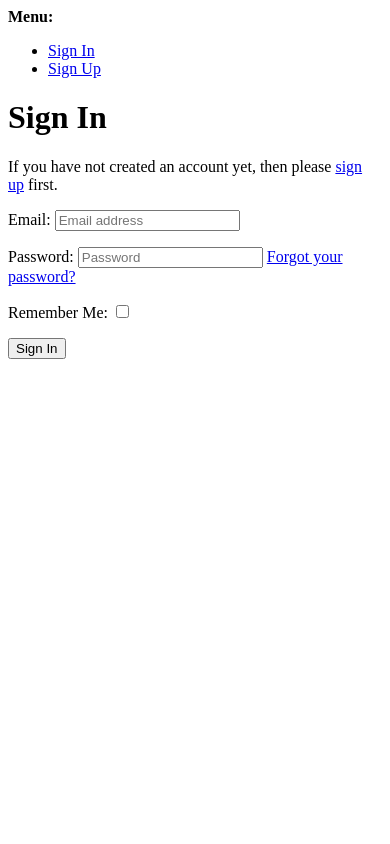
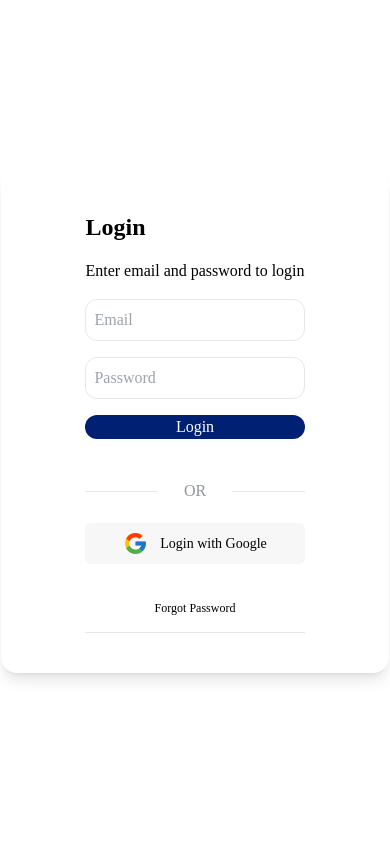
Before and after one commit to kinuthiajr/kanisaOS, a Django app: page /accounts/login/ in a window 390 px wide. Run offline with Django 5.2, Linux system fonts and the light colour scheme; style sheets or scripts are compiled from the project's sources; some libraries are stand-ins or nearby versions.

Commit message:
login in allauth

```diff
--- a/kanisa/settings.py
+++ b/kanisa/settings.py
@@ -161,7 +161,7 @@ ACCOUNT_EMAIL_REQUIRED = True
 #ACCOUNT_USERNAME_REQUIRED =
 ACCOUNT_AUTHENTICATION_METHOD = 'email'
 ACCOUNT_EMAIL_VERIFICATION = 'mandatory'
-LOGIN_REDIRECT_URL = 'home'
+LOGIN_REDIRECT_URL = '/home/'
 ACCOUNT_LOGOUT_REDIRECT = '/'
 
 SITE_ID = 1
--- a/kiongozi/templates/account/login.html
+++ b/kiongozi/templates/account/login.html
@@ -1,36 +1,59 @@
-{% extends "account/base_entrance.html" %}
-{% load i18n %}
-{% load allauth account %}
-{% block head_title %}
-    {% trans "Sign In" %}
-{% endblock head_title %}
-{% block content %}
-    {% element h1 %}
-        {% trans "Sign In" %}
-    {% endelement %}
-    <p>
-        {% blocktrans %}If you have not created an account yet, then please
-    <a href="{{ signup_url }}">sign up</a> first.{% endblocktrans %}
-    </p>
-    {% url 'account_login' as login_url %}
-    {% element form form=form method="post" action=login_url tags="entrance,login" %}
-        {% slot body %}
-            {% csrf_token %}
-            {% element fields form=form unlabeled=True %}
-            {% endelement %}
-            {% if redirect_field_value %}
-                <input type="hidden"
-                       name="{{ redirect_field_name }}"
-                       value="{{ redirect_field_value }}" />
-            {% endif %}
-        {% endslot %}
-        {% slot actions %}
-            {% element button type="submit" tags="prominent,login" %}
-                {% trans "Sign In" %}
-            {% endelement %}
-        {% endslot %}
-    {% endelement %}
-    {% if SOCIALACCOUNT_ENABLED %}
-        {% include "socialaccount/snippets/login.html" with page_layout="entrance" %}
-    {% endif %}
-{% endblock content %}
+
+{% load static tailwind_tags %}
+{% load static %}
+<!DOCTYPE html>
+<html lang="en">
+<head>
+    <meta charset="UTF-8">
+    <meta name="viewport" content="width=device-width, initial-scale=1.0">
+    {%tailwind_css%}
+    <link integrity="sha512-iBBXm8fW90+nuLcSKlbmrPcLa0OT92xO1BIsZ+ywDWZCvqsWgccV3gFoRBv0z+8dLJgyAHIhR35VZc2oM/gI1w=="
+      crossorigin="anonymous"
+      referrerpolicy="no-referr" >
+    <title>login</title>
+</head>
+<body class="font-Poppins">
+    <!---------login form------------->
+    <section class="bg-grey flex flex-column items-center justify-center h-screen">
+        <!------form container------->
+        <div class="bg-grey-100 rounded-2xl shadow-lg max-w-3xl p-5 items-center justify-center flex px-16">
+            <div class="sm:w-1/2 p-5">
+                <h2 class="font-bold text-2xl">Login</h2>
+                <p class="text-ms mt-4">Enter email and password to login </p>
+                <form method="post"  action="{% url 'account_login' %}" class="flex flex-col gap-4 mt-4">
+                    {% csrf_token %}
+                    {{ form.non_field_errors }}
+                    <input class="p-2 rounded-xl border" type="email" name="login" placeholder="Email" value="{{ form.login.value|default:'' }}" required>
+                    <input class="p-2 rounded-xl border" type="password" name="password" placeholder="Password" value="{{ form.password.value|default:'' }}" required>
+
+                    <button class="bg-[#002074] rounded-xl text-white" >Login</button>
+                </form>
+                <div class="mt-10 grid grid-cols-3 items-center text-bookmark-grey">
+                    <hr class="border-grey">
+                    <p class="text-center">OR</p>
+                    <hr class="border-grey">
+                </div>
+                <div class="text-center mt-2 text-sm" >
+                    <button
+                        class="bg-bookmark-white rounded-md w-full mt-5 flex items-center justify-center text-sm py-2">
+                        <svg class="mr-3" xmlns="http://www.w3.org/2000/svg" viewBox="0 0 48 48" width="25px">
+                        <path fill="#FFC107" d="M43.611,20.083H42V20H24v8h11.303c-1.649,4.657-6.08,8-11.303,8c-6.627,0-12-5.373-12-12c0-6.627,5.373-12,12-12c3.059,0,5.842,1.154,7.961,3.039l5.657-5.657C34.046,6.053,29.268,4,24,4C12.955,4,4,12.955,4,24c0,11.045,8.955,20,20,20c11.045,0,20-8.955,20-20C44,22.659,43.862,21.35,43.611,20.083z" />
+                        <path fill="#FF3D00" d="M6.306,14.691l6.571,4.819C14.655,15.108,18.961,12,24,12c3.059,0,5.842,1.154,7.961,3.039l5.657-5.657C34.046,6.053,29.268,4,24,4C16.318,4,9.656,8.337,6.306,14.691z" />
+                        <path fill="#4CAF50" d="M24,44c5.166,0,9.86-1.977,13.409-5.192l-6.19-5.238C29.211,35.091,26.715,36,24,36c-5.202,0-9.619-3.317-11.283-7.946l-6.522,5.025C9.505,39.556,16.227,44,24,44z" />
+                        <path fill="#1976D2" d="M43.611,20.083H42V20H24v8h11.303c-0.792,2.237-2.231,4.166-4.087,5.571c0.001-0.001,0.002-0.001,0.003-0.002l6.19,5.238C36.971,39.205,44,34,44,24C44,22.659,43.862,21.35,43.611,20.083z" />
+                        </svg>
+                        Login with Google
+                    </button>
+
+                    <p class="mt-5 text-xs border-b py-4">Forgot Password</p>
+
+                </div>
+            </div>
+            <!-------img-------->
+            <div class="md:block hidden w-1/2 ">
+                <img src="{% static 'img/login.jpg' %}" class="rounded-2xl" alt="">
+            </div>
+        </div>
+    </section>
+</body>
+</html>
--- a/kiongozi/templates/account/signup.html
+++ b/kiongozi/templates/account/signup.html
@@ -40,7 +40,6 @@
                 <div class="text-center mt-2 text-sm" >
                     <button
                         class="bg-bookmark-white rounded-md w-full mt-5 flex items-center justify-center text-sm py-2">
-
                         <svg class="mr-3" xmlns="http://www.w3.org/2000/svg" viewBox="0 0 48 48" width="25px">
                         <path fill="#FFC107" d="M43.611,20.083H42V20H24v8h11.303c-1.649,4.657-6.08,8-11.303,8c-6.627,0-12-5.373-12-12c0-6.627,5.373-12,12-12c3.059,0,5.842,1.154,7.961,3.039l5.657-5.657C34.046,6.053,29.268,4,24,4C12.955,4,4,12.955,4,24c0,11.045,8.955,20,20,20c11.045,0,20-8.955,20-20C44,22.659,43.862,21.35,43.611,20.083z" />
                         <path fill="#FF3D00" d="M6.306,14.691l6.571,4.819C14.655,15.108,18.961,12,24,12c3.059,0,5.842,1.154,7.961,3.039l5.657-5.657C34.046,6.053,29.268,4,24,4C16.318,4,9.656,8.337,6.306,14.691z" />
@@ -49,6 +48,9 @@
                         </svg>
                         Login with Google
                     </button>
+
+                    <p class="mt-5 text-xs border-b py-4">Forgot Password</p>
+
                 </div>
             </div>
             <!-------img-------->
--- a/kiongozi/templates/kiongozi/home.html
+++ b/kiongozi/templates/kiongozi/home.html
@@ -20,7 +20,9 @@
                 <li class="cursor-pointer">Features</li>
                 <li class="cursor-pointer">price</li>
                 <li class="cursor-pointer">contacts</li>
-                <button type="submit" class="bg-bookmark-red text-white rounded-md px-7 py-3 uppercase">Login</button>
+                <a href="{% url 'account_login' %}">
+                    <button type="submit" class="bg-bookmark-red text-white rounded-md px-7 py-3 uppercase">Login</button>
+                </a>
             </ul>
         </nav>
     </header>
```
Also changed, not shown: kiongozi/templates/kiongozi/signup.html (deleted, +0 -54 lines).
